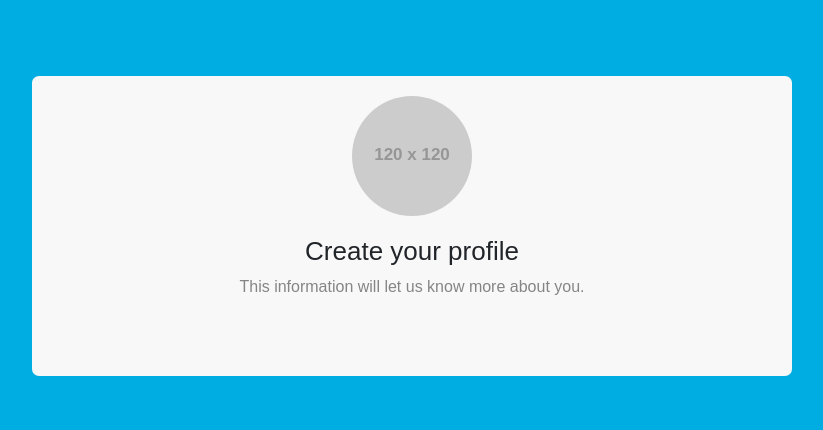
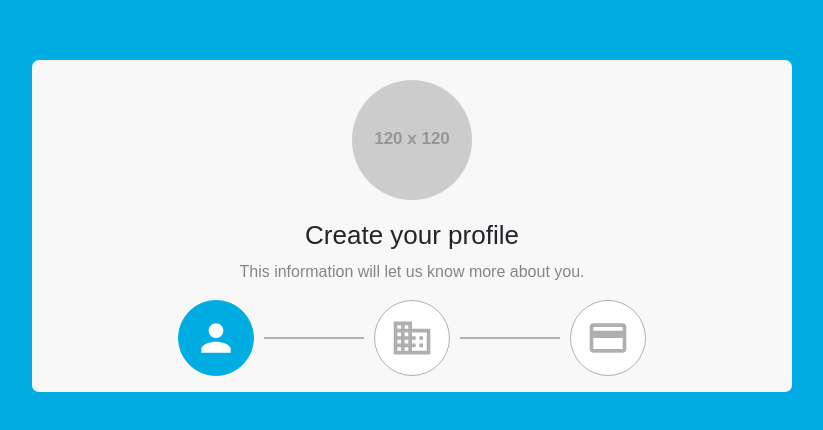
Before and after one commit to robertsan96/react-wizard, a React (Create React App) app: page / in a window 1280 px wide. Shown: the part 174-604 px from the top of the page, without its empty margins (228-1051 px from the left). Built offline with nearby package versions, Linux system fonts and the light colour scheme; a web font is replaced by a local one.

Commit message:
Designed Wizard Steps, Wizard list and useWizardStepUIBuilder hook.

```diff
--- a/package.json
+++ b/package.json
@@ -3,6 +3,8 @@
   "version": "0.1.0",
   "private": true,
   "dependencies": {
+    "@material-ui/core": "^4.9.11",
+    "@material-ui/icons": "^4.9.1",
     "@testing-library/jest-dom": "^4.2.4",
     "@testing-library/react": "^9.3.2",
     "@testing-library/user-event": "^7.1.2",
--- a/src/components/wizard/Wizard.js
+++ b/src/components/wizard/Wizard.js
@@ -4,6 +4,7 @@ import { Row, Container, Col } from "react-bootstrap";
 import * as styles from "./Wizard.module.scss";
 
 import WizardHeader from "./layout/WizardHeader";
+import WizardSteps from "./layout/WizardSteps";
 
 const Wizard = () => {
   return (
@@ -15,6 +16,7 @@ const Wizard = () => {
           sm={{ span: 10, offset: 1 }}
           xs={12}>
           <WizardHeader />
+          <WizardSteps />
         </Col>
       </Row>
     </Container>
--- /dev/null
+++ b/src/components/wizard/layout/WizardStep.js
@@ -0,0 +1,21 @@
+import React from "react";
+
+import * as styles from "./WizardSteps.module.scss";
+import { WIZARD_STEP_ABOUT } from "../../../constants/wizard_steps";
+
+const WizardStep = ({ step }) => {
+  const uiStepClasses = [
+    styles.Step,
+    step.data.id === WIZARD_STEP_ABOUT ? styles.StepActive : "",
+  ];
+  return (
+    <>
+      {step.separator && <li className={styles.StepSeparator}></li>}
+      <li className={uiStepClasses.join(" ")}>
+        <div>{step.data.icon}</div>
+      </li>
+    </>
+  );
+};
+
+export default WizardStep;
--- /dev/null
+++ b/src/components/wizard/layout/WizardSteps.js
@@ -0,0 +1,20 @@
+import React from "react";
+
+import * as styles from "./WizardSteps.module.scss";
+
+import WizardStep from "./WizardStep";
+import { useWizardStepUIBuilder } from "../../../hooks/useWizardStepUIBuilder";
+
+const WizardSteps = () => {
+  const { builtSteps } = useWizardStepUIBuilder();
+
+  return (
+    <ul className={styles.StepsList}>
+      {builtSteps.map((s) => (
+        <WizardStep key={s.id} step={s} />
+      ))}
+    </ul>
+  );
+};
+
+export default WizardSteps;
--- /dev/null
+++ b/src/components/wizard/layout/WizardSteps.module.scss
@@ -0,0 +1,40 @@
+@import "../../../scss/variables.scss";
+
+.StepsList {
+  display: flex;
+  justify-content: center;
+  align-items: center;
+  padding-left: 0;
+}
+
+.Step {
+  list-style-type: none;
+  background-color: #fff;
+  border: 1px solid $gray-darker-1;
+  padding: 15px;
+  border-radius: 50px;
+
+  svg {
+    color: $gray-darker-1 !important;
+  }
+}
+.StepActive {
+  background-color: #00ade2;
+  border: 1px solid #00ade2;
+
+  svg {
+    color: #fff !important;
+  }
+}
+
+.StepSeparator {
+  list-style-type: none;
+  width: 100px;
+  padding: 1px;
+  margin: 10px;
+  background-color: $gray-darker-1;
+
+  .StepSeparatorActive {
+    background-color: #00ade2;
+  }
+}
--- a/src/constants/wizard_steps.js
+++ b/src/constants/wizard_steps.js
@@ -1,3 +1,8 @@
+import React from "react";
+import PersonIcon from "@material-ui/icons/Person";
+import BusinessIcon from "@material-ui/icons/Business";
+import PaymentIcon from "@material-ui/icons/Payment";
+
 export const WIZARD_STEP_ABOUT = "wizard/step/about";
 export const WIZARD_STEP_COMPANY = "wizard/step/company";
 export const WIZARD_STEP_PAYMENT = "wizard/step/payment";
@@ -6,16 +11,16 @@ export const WIZARD_STEPS = [
   {
     id: WIZARD_STEP_ABOUT,
     title: "About",
-    icon: "icon",
+    icon: <PersonIcon style={{ fontSize: 44, color: "#fff" }} />,
   },
   {
     id: WIZARD_STEP_COMPANY,
-    title: "About",
-    icon: "icon",
+    title: "Business",
+    icon: <BusinessIcon style={{ fontSize: 44, color: "#fff" }} />,
   },
   {
     id: WIZARD_STEP_PAYMENT,
-    title: "About",
-    icon: "icon",
+    title: "Payment",
+    icon: <PaymentIcon style={{ fontSize: 44, color: "#fff" }} />,
   },
 ];
--- /dev/null
+++ b/src/hooks/useWizardStepUIBuilder.js
@@ -0,0 +1,24 @@
+import { useState, useEffect, useCallback } from "react";
+import { useSelector } from "react-redux";
+
+export const useWizardStepUIBuilder = () => {
+  const steps = useSelector((state) => state.wizardReducer.steps);
+  const [builtSteps, setBuiltSteps] = useState([]);
+
+  const getUISeparator = (index) => {
+    return steps.length === 0 || index === 0 ? undefined : {};
+  };
+  const getUIStep = useCallback(
+    (step, index) => ({
+      id: `step-${step.id}`,
+      separator: getUISeparator(index),
+      data: { ...step },
+    }),
+    []
+  );
+  useEffect(() => {
+    setBuiltSteps(steps.map((s, index) => getUIStep(s, index)));
+  }, [steps, getUIStep]);
+
+  return { builtSteps };
+};
--- a/src/store/reducers/wizard.reducer.js
+++ b/src/store/reducers/wizard.reducer.js
@@ -1,7 +1,8 @@
-import { WIZARD_STEPS } from "../../constants/wizard_steps";
+import { WIZARD_STEPS, WIZARD_STEP_ABOUT } from "../../constants/wizard_steps";
 
 const initialState = {
-  steps: [WIZARD_STEPS],
+  steps: WIZARD_STEPS,
+  activeStepId: WIZARD_STEP_ABOUT,
 };
 
 export const wizardReducer = (state = initialState, action) => {
```
Also changed, not shown: 1 other file (tests, documents, lock files or other folders).
